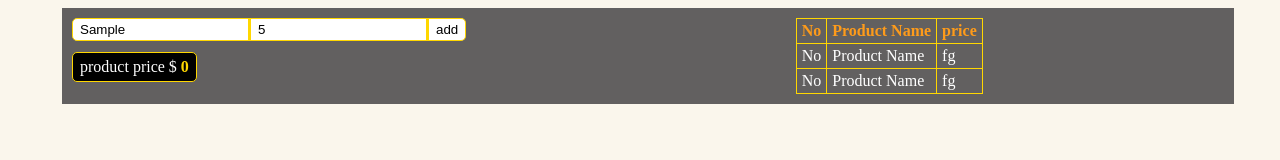
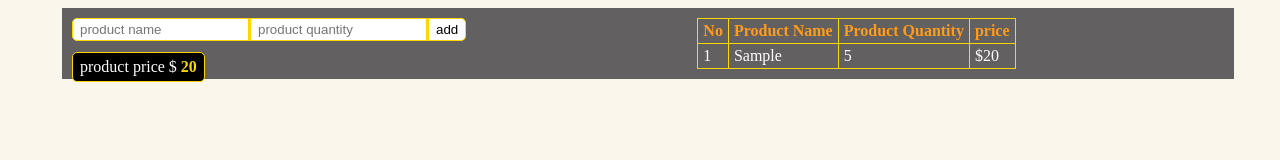
Before and after one commit to golam-kibriya123/addtocart, a plain HTML site: page index.html in a window 1280 px wide. Both pictures are taken after typing "Sample", "5" into the empty fields and a click on the input "add". Drawn offline with Linux system fonts and the light colour scheme.

Commit message:
save on localsorage

```diff
--- a/index.html
+++ b/index.html
@@ -106,29 +106,19 @@
             <input type="number" id="product-quantity" placeholder="product quantity">
             <input type="submit" id="add-btn" value="add">
             <br>
-            <p>product price $ <span id="product-price">0</span></p>
+            <p>product price $ <span id="product-price">20</span></p>
         </div>
 
-        <div id="add-to-cart">
-            <table>
+        <div>
+            <table id="add-to-cart">
                 <tr>
                     <th>No</th>
                     <th>Product Name</th>
+                    <th>Product Quantity</th>
                     <th>price</th>
 
                 </tr>
-                <tr>
-                    <td>No</td>
-                    <td>Product Name</td>
-                    <td>fg</td>
 
-                </tr>
-                <tr>
-                    <td>No</td>
-                    <td>Product Name</td>
-                    <td>fg</td>
-
-                </tr>
             </table>
         </div>
 
--- a/index.js
+++ b/index.js
@@ -0,0 +1,97 @@
+// let addTOCartObject = [];
+// const randomPrice = () => {
+//     let number = Math.floor(Math.random() * 100);
+//     if (number < 10) {
+//         number = randomPrice();
+//     }
+//     return number;
+// }
+
+
+
+// document.getElementById('add-btn').addEventListener('click', () => {
+//     document.getElementById('product-price').innerText = `${randomPrice()}`
+//     const productName = document.getElementById('product-name').value;
+//     const productPrice = document.getElementById('product-price').innerText;
+//     const productQuantity = document.getElementById('product-quantity').value;
+//     makeObject(productName, productQuantity, productPrice);
+//     randomPrice();
+
+
+
+
+// })
+// const makeObject = (name, quantity, price) => {
+//     addTOCartObject.push({ name, quantity, price }
+//     )
+//     let addTOCartObjectString = JSON.stringify(addTOCartObject)
+//     setLocalStorage(addTOCartObjectString)
+// }
+// const setLocalStorage = (addTOCartObjectString) => {
+//     if (addTOCartObjectString) {
+//         localStorage.setItem('cart', addTOCartObjectString);
+
+//     }
+//     else {
+//         return addTOCartObjectString
+//     }
+// }
+// const getItem = () => {
+//     let storageItem = JSON.parse(localStorage.getItem('cart'));
+//     return storageItem;
+// }
+// console.log(getItem())
+
+const addProduct = () => {
+    const productName = document.getElementById('product-name');
+    const productQuantity = document.getElementById('product-quantity');
+    const productPrice = document.getElementById('product-price');
+    const name = productName.value;
+    const quantity = productQuantity.value;
+    const price = productPrice.innerText;
+    console.log(name)
+    console.log(price)
+    console.log(quantity)
+    productName.value = "";
+    productQuantity.value = "";
+
+    display(name, quantity, price);
+    save(name, quantity, price);
+
+}
+let no = 0;
+const serial = () => {
+    no++
+    return no;
+}
+const display = (name, quantity, price) => {
+    const table = document.getElementById('add-to-cart');
+    const tableItem = document.createElement('tr');
+    tableItem.innerHTML = `
+    <td>${serial()}</td>
+    <td>${name}</td>
+    <td>${quantity}</td>
+    <td>$${price}</td>`;
+    table.appendChild(tableItem);
+}
+const get = () => {
+    const getFromStor = localStorage.getItem('cart');
+    let cart = {};
+    if (getFromStor) {
+        cart = JSON.parse(getFromStor);
+    }
+    return cart;
+
+}
+const save = (n, q, p) => {
+    const cart = get();
+    cart[n] = q;
+    cart[`${n}price`] = p;
+    const cartString = JSON.stringify(cart);
+    localStorage.setItem("cart", cartString);
+
+}
+
+document.getElementById('add-btn').addEventListener('click', () => {
+    addProduct()
+})
```
